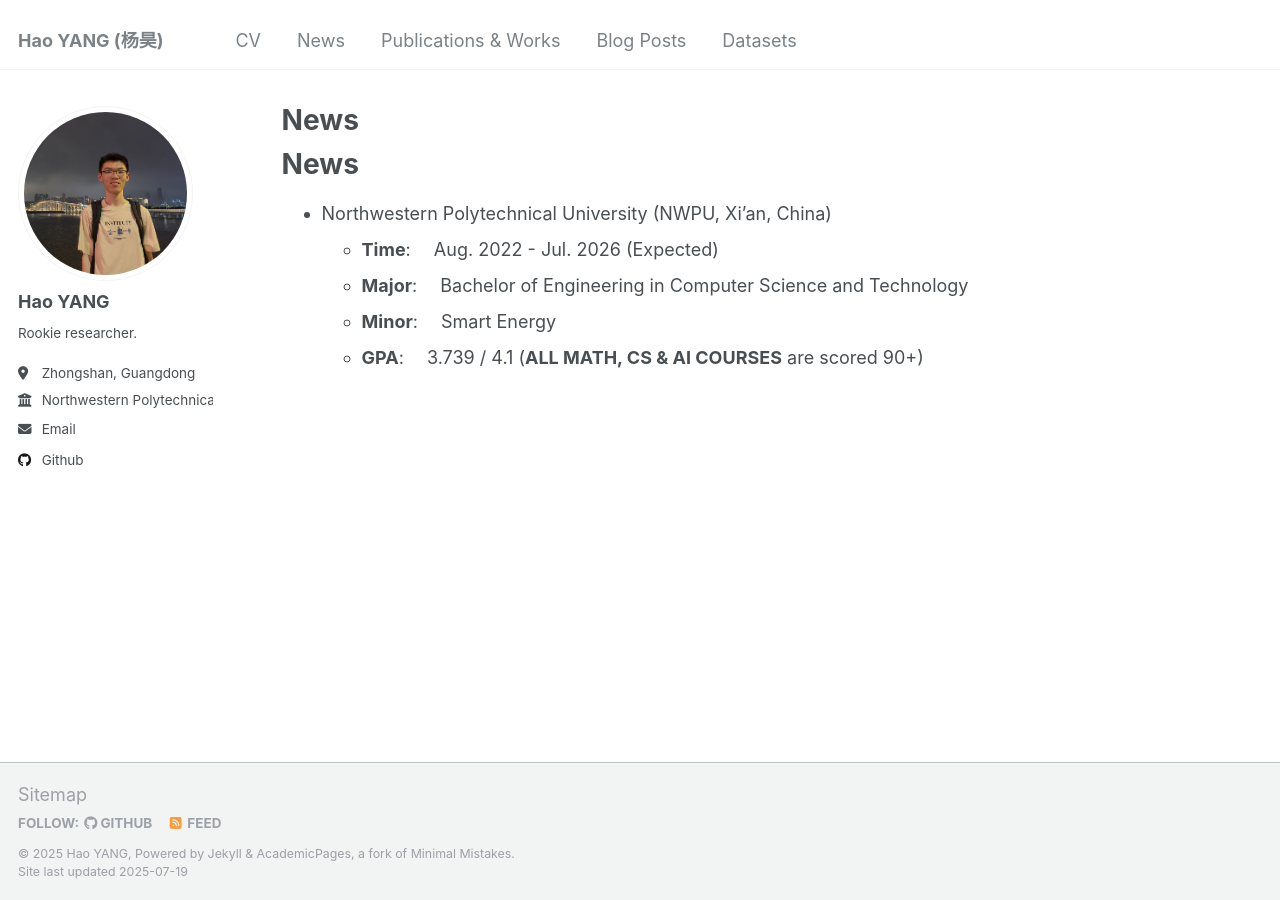
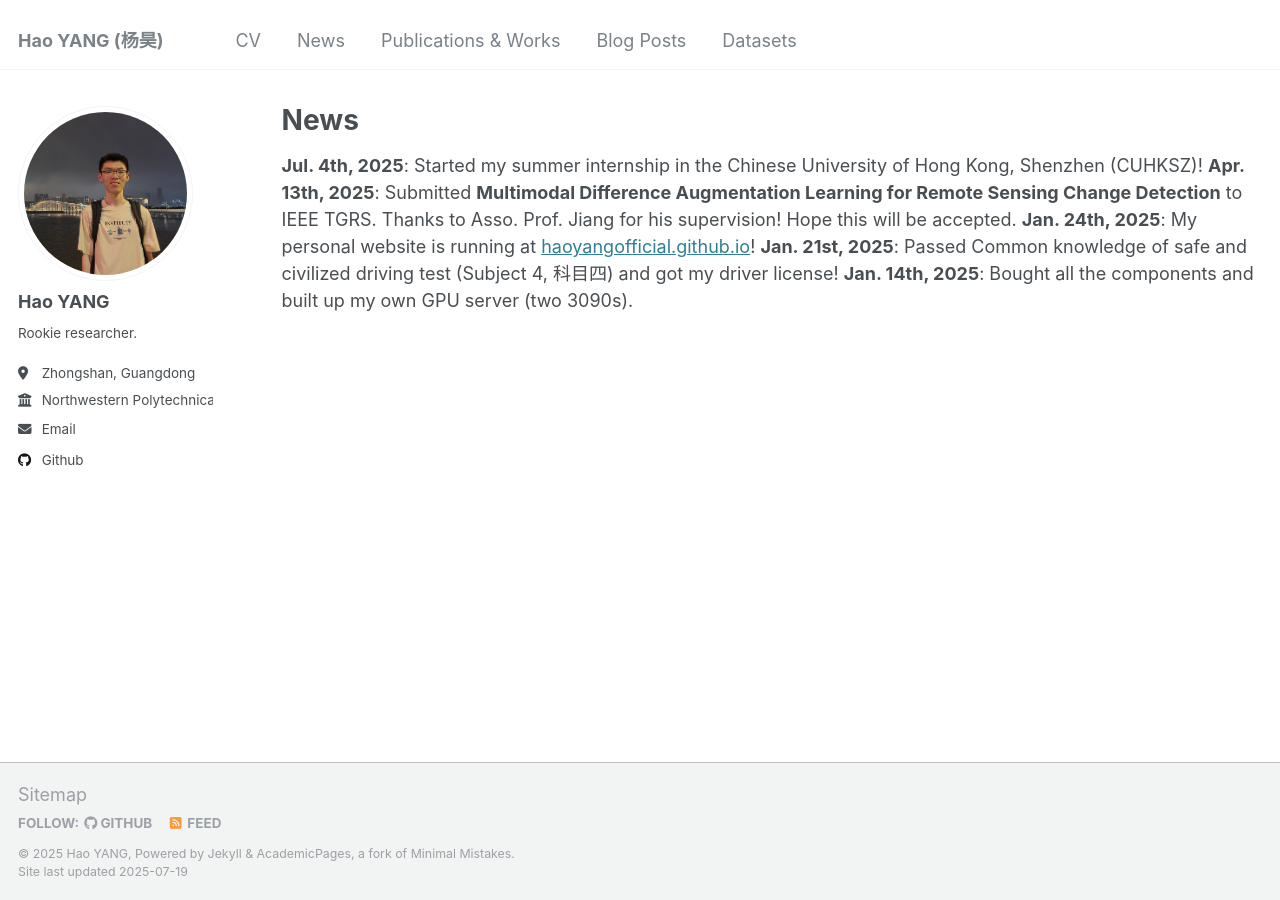
Before and after one commit to haoyangofficial/haoyangofficial.github.io, a Jekyll site: the page built from _pages/news.md, in a window 1280 px wide. Built offline with Jekyll 4.4.1, drawn with Linux system fonts in a browser that asks for light colours.

```diff
--- a/_pages/news.md
+++ b/_pages/news.md
@@ -9,10 +9,9 @@ redirect_from:
 
 {% include base_path %}
 
-News
-======
-* Northwestern Polytechnical University (NWPU, Xi'an, China)
-  * **Time**:&emsp; Aug. 2022 - Jul. 2026 (Expected)
-  * **Major**:&emsp; Bachelor of Engineering in Computer Science and Technology
-  * **Minor**:&emsp; Smart Energy
-  * **GPA**:&emsp; 3.739 / 4.1 (**ALL MATH, CS & AI COURSES** are scored 90+)
+
+**Jul. 4th, 2025**: Started my summer internship in the Chinese University of Hong Kong, Shenzhen (CUHKSZ)!
+**Apr. 13th, 2025**: Submitted **Multimodal Difference Augmentation Learning for Remote Sensing Change Detection** to IEEE TGRS. Thanks to Asso. Prof. Jiang for his supervision! Hope this will be accepted.
+**Jan. 24th, 2025**: My personal website is running at [haoyangofficial.github.io](https://haoyangofficial.github.io)!
+**Jan. 21st, 2025**: Passed Common knowledge of safe and civilized driving test (Subject 4, 科目四) and got my driver license!
+**Jan. 14th, 2025**: Bought all the components and built up my own GPU server (two 3090s).
```
Also changed, not shown: _posts/2025-01-14-built-my-gpu-server.md (deleted, +0 -8 lines), _posts/2025-01-21-got-my-driver-license.md (deleted, +0 -10 lines), _posts/2025-01-24-started-my-website.md (deleted, +0 -8 lines), _posts/2025-04-13-submitted-my-first-paper.md (deleted, +0 -8 lines), _posts/2025-07-04-legacies.md (added, +8 -0 lines), _posts/2025-07-04-started-cuhksz-summer-intern.md (deleted, +0 -10 lines).
